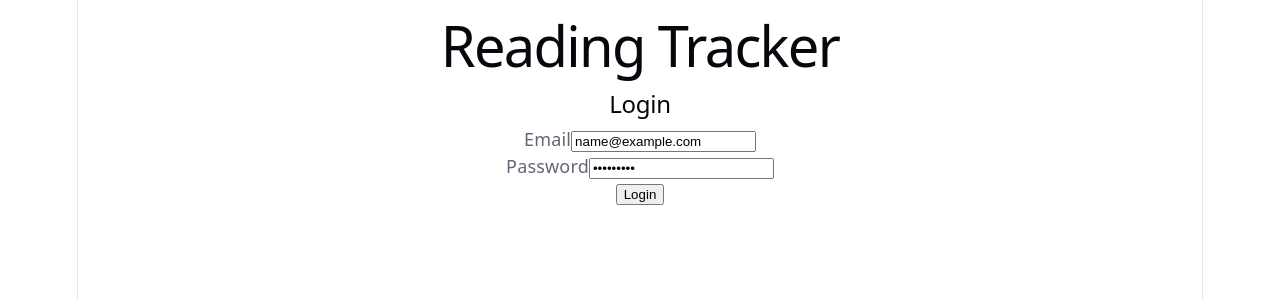
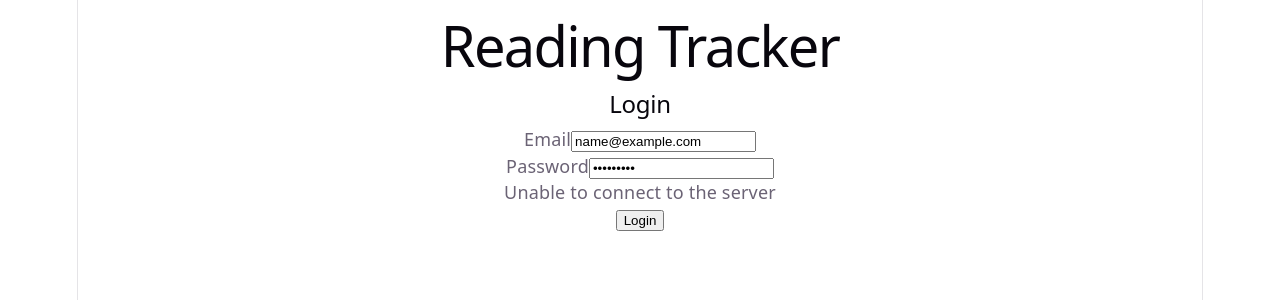
Before and after one commit to ASham-02/Reading-tracker, a React app in the folder frontend/: page / in a window 1280 px wide. Both pictures are taken after typing "name@example.com", "Sample123" into the empty fields and a click on the button "Login". Shown: the top 300 px of the page. Built offline with nearby package versions, Linux system fonts and the light colour scheme; no server answers; the HTML template or start-up script is replaced by a standard one.

Commit message:
add login validation and error handling

```diff
--- a/frontend/src/components/login.jsx
+++ b/frontend/src/components/login.jsx
@@ -7,10 +7,16 @@ const Login = ({ setToken }) => {
   // Store what the user types into the password input
   const [password, setPassword] = useState("");
 
+  // Store any login error message
+  const [error, setError] = useState("");
+
   // Run when the login form is submitted
   const handleSubmit = async (event) => {
     // Prevent the page from refreshing
     event.preventDefault();
+
+    // Clear any previous error message
+    setError("");
 
     try {
       // Send the email and password to the backend
@@ -30,20 +36,26 @@ const Login = ({ setToken }) => {
       // Convert the response into JavaScript data
       const data = await response.json();
 
-      // If the login failed, show the error in the console
+      // If the login failed, show an error message
       if (!response.ok) {
-        console.log("Login failed:", data.message);
+        setError(data.message || "Login failed");
         return;
       }
 
-      // For now, show the successful response in the console
+      // Show the successful response in the console
       console.log("Login successful:", data);
+
       // Store the JWT so we can use it for protected requests
       localStorage.setItem("token", data.token);
+
       // Tell App that the user has logged in
       setToken(data.token);
+
     } catch (error) {
       console.error("Login error:", error);
+
+      // Show an error if the frontend cannot connect to the backend
+      setError("Unable to connect to the server");
     }
   };
 
@@ -60,6 +72,7 @@ const Login = ({ setToken }) => {
             id="email"
             value={email}
             onChange={(event) => setEmail(event.target.value)}
+            required
           />
         </div>
 
@@ -71,8 +84,12 @@ const Login = ({ setToken }) => {
             id="password"
             value={password}
             onChange={(event) => setPassword(event.target.value)}
+            required
           />
         </div>
+
+        {/* Show an error message if login fails */}
+        {error && <p>{error}</p>}
 
         <button type="submit">Login</button>
       </form>
```
